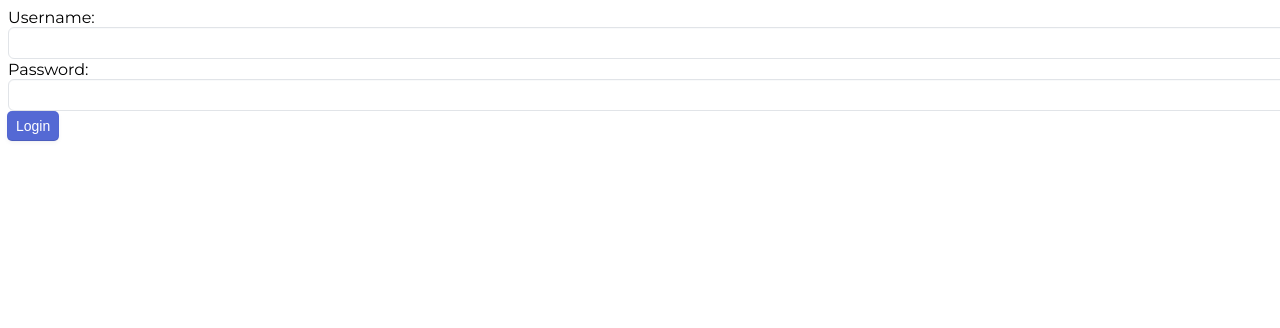
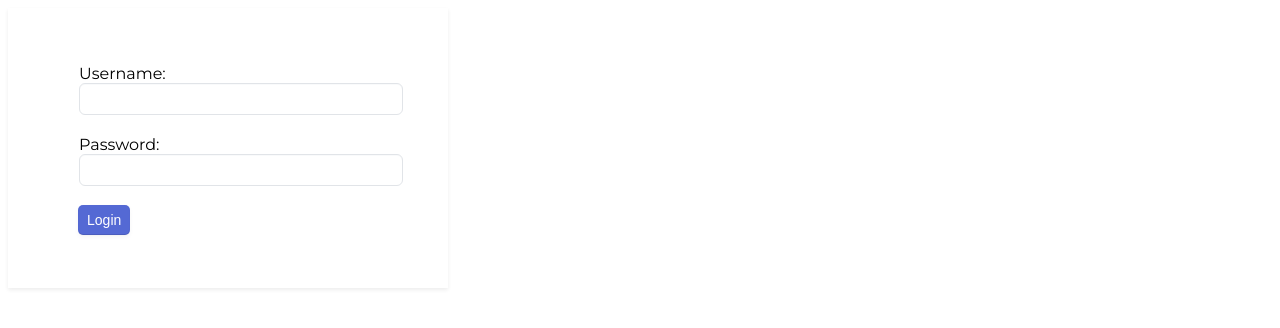
Before and after one commit to PagiY/territories, a React (Vite) app in the folder client/: page /account/login in a window 1280 px wide. Shown: the top 328 px of the page. Built offline with nearby package versions, Linux system fonts and the light colour scheme.

Commit message:
Done styling Home and Login pages

```diff
--- a/client/src/views/Home.tsx
+++ b/client/src/views/Home.tsx
@@ -1,6 +1,8 @@
 import { useState, useEffect } from 'react';
+import styled from '@emotion/styled';
 
-import { Branch } from '../components/Branch';
+import Loader from '../components/Loader';
+import Branch from '../components/Branch';
 
 import { getTerritories } from '../api/getTerritories';
 
@@ -11,16 +13,22 @@ type ChildrenTerritory = {
   children: ChildrenTerritory[],
 };
 
+const CustomDiv = styled.div`
+  box-shadow: rgba(0, 0, 0, 0.075) 0px 2px 4px 0px;
+  padding: 15px;
+  width: 50vh;
+  background-color: white;
+`;
+
 export const Home = () => {
   const [territories, setTerritories] = useState<ChildrenTerritory[] | null>(null);
 
   // get territories data from api
+  // GET: /territories/all
   useEffect(() => {
     getTerritories()
       .then((data) => setTerritories(data.children));
   }, [setTerritories]);
-
-  console.log(territories);
 
   const generateTree = () => {
     return (
@@ -33,13 +41,14 @@ export const Home = () => {
   };
 
   return (
-    <>
+    <CustomDiv>
       <h1>Territories</h1>
+      <h4>Here are the list of territories:</h4>
       {
         territories === null
-          ? <p>Loading...</p>
+          ? <Loader />
           : generateTree()
       }
-    </>
+    </CustomDiv>
   )
 };
--- a/client/src/views/Login.tsx
+++ b/client/src/views/Login.tsx
@@ -1,16 +1,45 @@
-import { useState } from 'react';
+import { useContext, useState, useEffect } from 'react';
+
+import styled from '@emotion/styled';
 
 import Button from '../components/Button';
 import Input from '../components/Input';
 import ErrorText from '../components/ErrorText';
+import Loader from '../components/Loader';
 
 import { login } from '../api/login';
+import { useNavigate } from 'react-router-dom';
+
+import { AuthContext } from '../contexts/AuthContext';
+
+
+const CustomForm = styled.div`
+  box-shadow: rgba(0, 0, 0, 0.075) 0px 2px 4px 0px;
+  padding: 20px;
+  width: 50vh;
+  height: 30vh;
+  display: flex;
+  justify-content: center;
+  align-items: center;
+  background-color: white;
+`;
 
 export const Login = () => {
+  const { auth, setAuth } = useContext(AuthContext);
+  const navigate = useNavigate();
+
+  useEffect(() => {
+    if (auth) {
+      navigate('/');
+    }
+  }, [auth, navigate]);
+
   const [form, setForm] = useState({
     username: '',
     password: '',
   });
+
+  const [loginStatus, setLoginStatus] = useState<'' | 'loading' | 'success'>('');
 
   const [errors, setErrors] = useState({
     username: '',
@@ -33,6 +62,8 @@ export const Login = () => {
 
   const handleSubmit = (e: React.FormEvent<HTMLFormElement>) => {
     e.preventDefault();
+
+    setLoginStatus(() => 'loading');
 
     // flag check for error
     let error = false;
@@ -62,17 +93,19 @@ export const Login = () => {
     // do not continue code below if error flag is true
     if (error) {
       error = false;
+      setLoginStatus(() => '');
       return;
     }
 
     // api call to login
     login(form)
       .then((data) => {
+        setLoginStatus(() => '');
         if (!data) {
           setErrors((prev) => {
             return {
               ...prev,
-              failedLogin: 'Login Failed',
+              failedLogin: 'Login Failed! Invalid username or password.',
             }
           });
 
@@ -85,7 +118,10 @@ export const Login = () => {
           }, 5000);
 
         } else {
-          console.log(data);
+          // Kept it simple and use sessionStorage for logging in user
+          window.sessionStorage.setItem('user', JSON.stringify(data));
+          setAuth(data);
+          navigate('/');
         }
 
       });
@@ -93,9 +129,9 @@ export const Login = () => {
   };
 
   return (
-    <div>
-      <ErrorText errorMessage={errors.failedLogin} />
+    <CustomForm>
       <form onSubmit={handleSubmit}>
+        <ErrorText errorMessage={errors.failedLogin} />
         <label htmlFor="username">
           Username:
           {' '}
@@ -107,6 +143,7 @@ export const Login = () => {
           />
         </label>
         <ErrorText errorMessage={errors.username} />
+        <br />
         <label htmlFor="password">
           Password:
           {' '}
@@ -118,11 +155,16 @@ export const Login = () => {
           />
         </label>
         <ErrorText errorMessage={errors.password} />
-        <Button
-          type="submit"
-          text="Login"
-        />
+        <br />
+        {
+          loginStatus === ''
+           ? <Button
+              type="submit"
+              text="Login"
+            />
+           : <Loader />
+        }
       </form>
-    </div>
+    </CustomForm>
   );
 };
```
